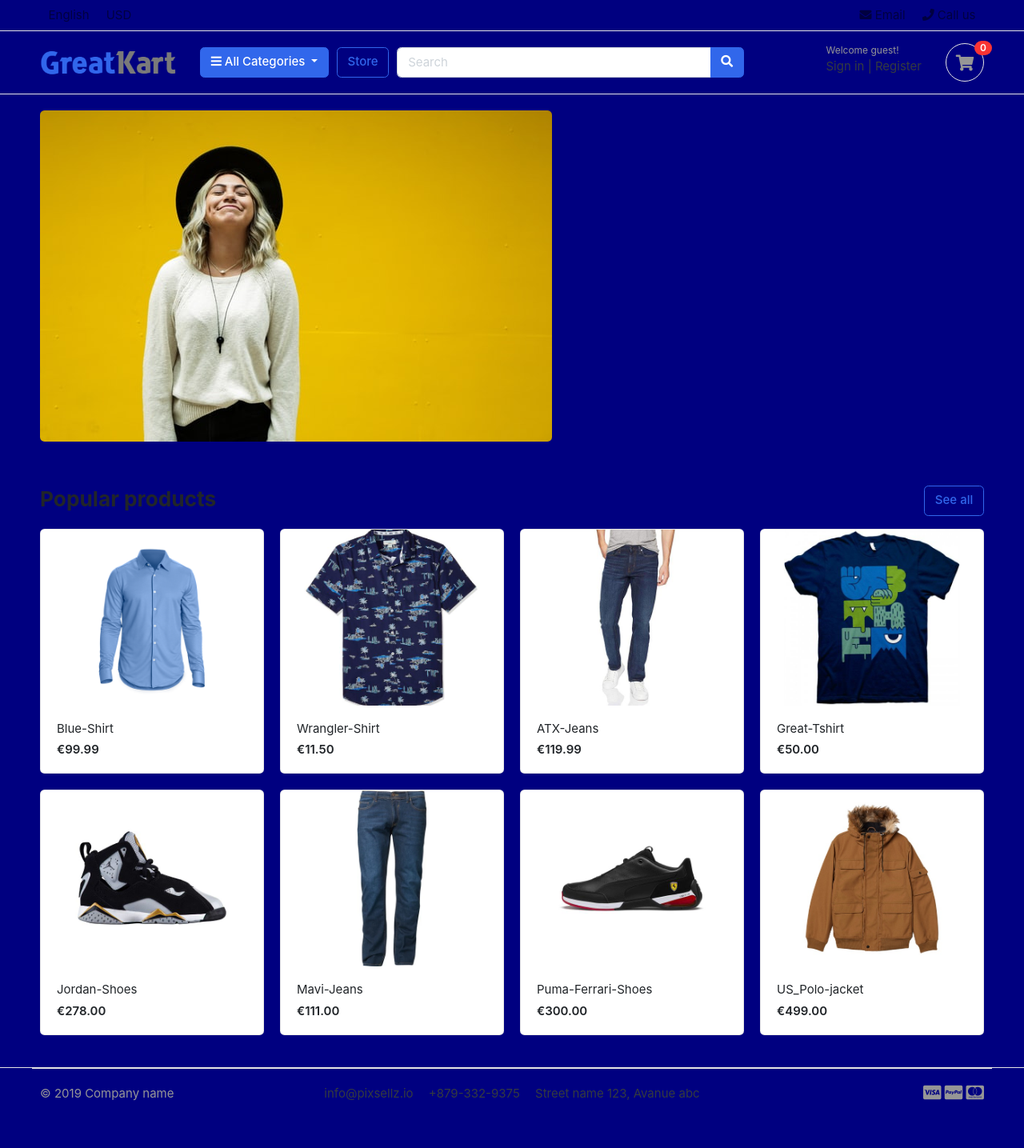
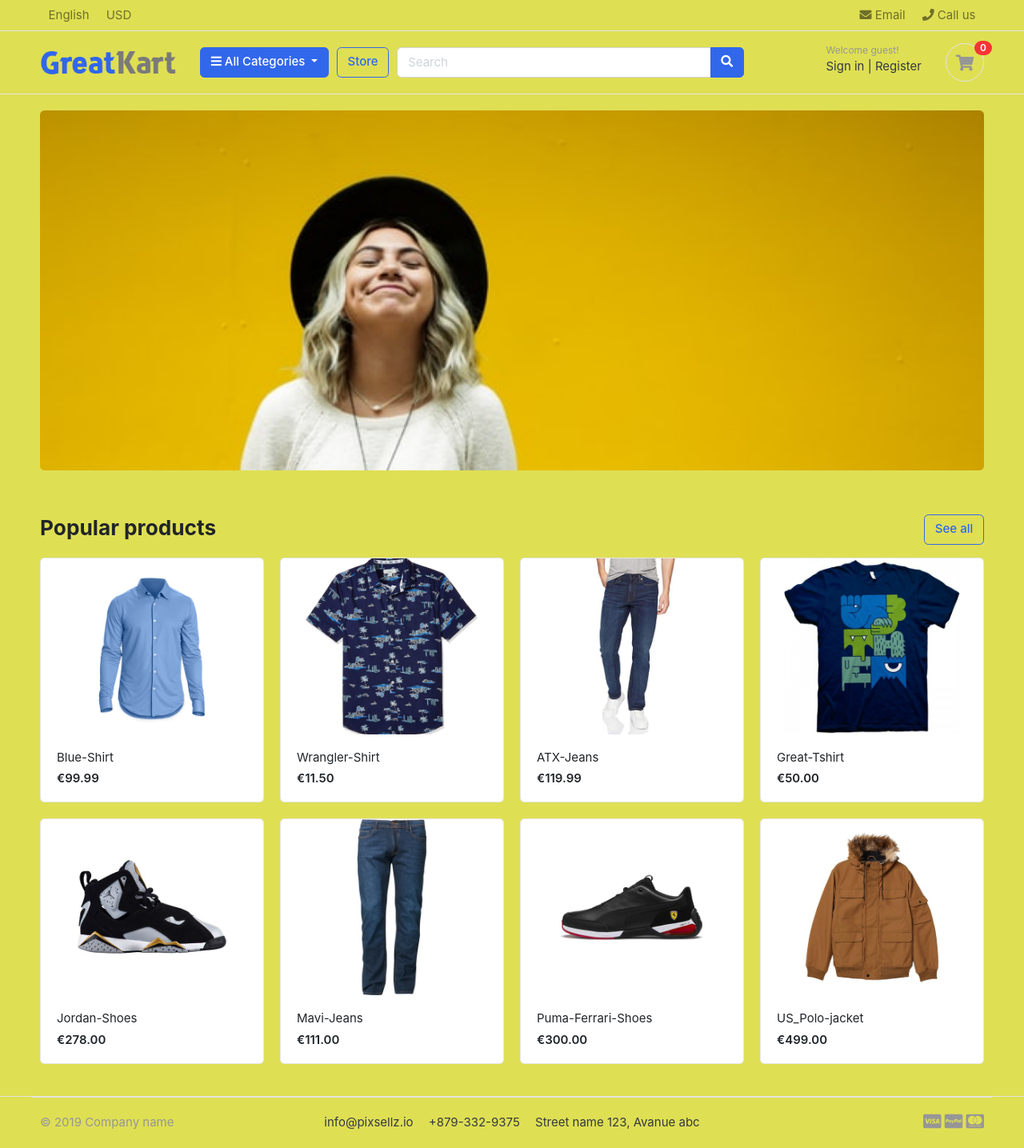
Before and after one commit to Brianconn71/GreatKart, a Django app: page / in a window 1280 px wide. Shown: the whole page at 80% size. Before the commit the page ends 1376 px from the top, so only its background shows below. Run offline with Django 3.2, Linux system fonts and the light colour scheme; data comes from the database, SQL or seed files in the repository; some libraries are stand-ins or nearby versions; some web fonts are replaced.

Commit message:
edit: changed color and banner image and added custom stylesheet

```diff
--- /dev/null
+++ b/greatkart/static/css/style.css
@@ -0,0 +1,9 @@
+body{
+    background-color: #dfdf54 !important;
+}
+.img-myway{
+    height: 450px !important;
+    width: 100% !important;
+    object-position: top center !important;
+    object-fit: cover !important;
+}
--- a/static/css/style.css
+++ /dev/null
@@ -1,8 +0,0 @@
-body{
-    background-color: navy;
-}
-.img-myway{
-    height: 350px !important;
-    width: 100% !important;
-    object-fit: cover !important;
-}
--- a/templates/base.html
+++ b/templates/base.html
@@ -15,6 +15,7 @@
 <script src="{% static 'js/jquery-2.0.0.min.js' %}" type="text/javascript"></script>
 
 <!-- Bootstrap4 files-->
+<link href="{% static 'css/style.css' %}" rel="stylesheet"  type="text/css">
 <script src="{% static 'js/bootstrap.bundle.min.js' %}" type="text/javascript"></script>
 <link href="{% static 'css/bootstrap.css' %}" rel="stylesheet" type="text/css"/>
 
@@ -24,7 +25,6 @@
 <!-- custom style -->
 <link href="{% static 'css/ui.css' %}" rel="stylesheet" type="text/css"/>
 <link href="{% static 'css/responsive.css' %}" rel="stylesheet" media="only screen and (max-width: 1200px)" />
-<link href="{% static 'css/style.css' %}" rel="stylesheet"  type="text/css">
 
 <!-- custom javascript -->
 <script src="{% static 'js/script.js' %}" type="text/javascript"></script>
--- a/templates/home.html
+++ b/templates/home.html
@@ -8,7 +8,7 @@
 <div class="container">
 
 <div class="intro-banner-wrap">
-	<img src="{% static 'images/banners/banner.jpg' %}" class="img-fluid rounded">
+	<img src="{% static 'images/banners/banner.jpg' %}" class="img-myway rounded">
 </div>
 
 </div> <!-- container //  -->
```
